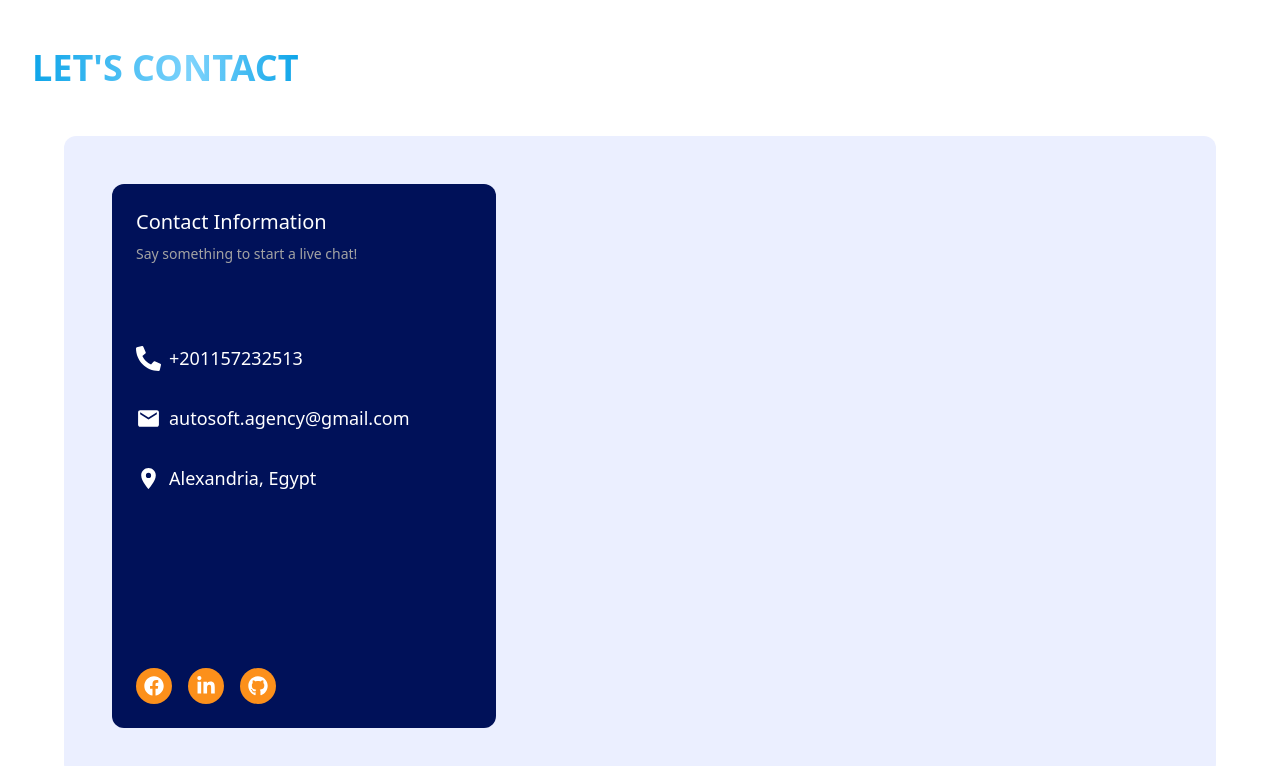
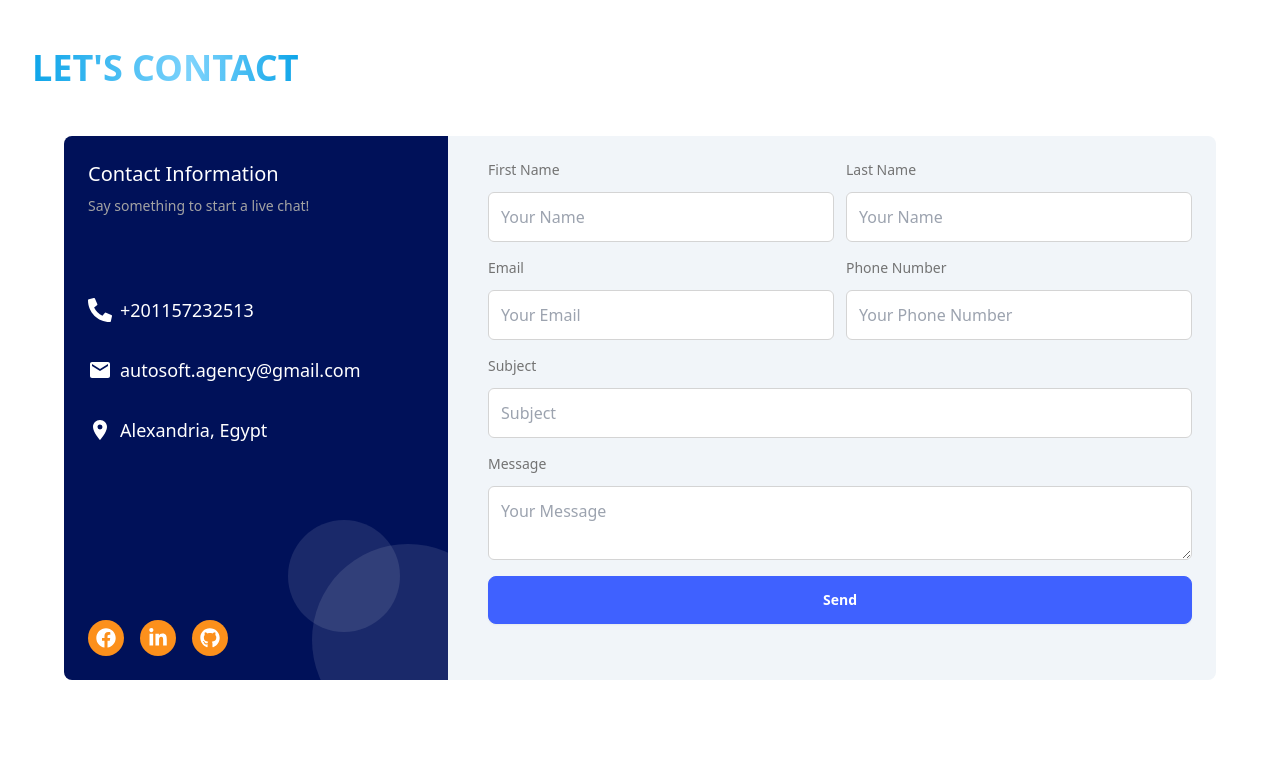
Before and after one commit to autosoft-agency/autosoft-portofolio, a React (Vite) app in the folder frontend/: page /contact in a window 1280 px wide. Shown: the part 520-1286 px from the top of the page. Built offline with nearby package versions, Linux system fonts and the light colour scheme.

Commit message:
new updates

```diff
--- a/frontend/package.json
+++ b/frontend/package.json
@@ -10,12 +10,14 @@
     "preview": "vite preview"
   },
   "dependencies": {
+    "formik": "^2.4.6",
     "frontend": "file:",
     "react": "^18.3.1",
     "react-dom": "^18.3.1",
     "react-icons": "^5.3.0",
     "react-router-dom": "^7.0.1",
-    "swiper": "^11.1.15"
+    "swiper": "^11.1.15",
+    "yup": "^1.6.1"
   },
   "devDependencies": {
     "@eslint/js": "^9.15.0",
--- a/frontend/src/components/Body.jsx
+++ b/frontend/src/components/Body.jsx
@@ -2,7 +2,7 @@ import React from 'react'
 
 function Body({children, className, ...props}) {
   return (
-    <div className={`px-8 pt-16 pb-24 ${className}`} {...props}>
+    <div className={`sm:px-8 pt-16 pb-24 px-3 ${className}`} {...props}>
         {children}
     </div>
   )
--- /dev/null
+++ b/frontend/src/components/ContactForm.jsx
@@ -0,0 +1,109 @@
+import { Form, Formik } from 'formik'
+import React, { useCallback } from 'react'
+import {FormControl, FormRow} from './UI/FormControl'
+import * as Yup from 'yup';
+const validationScema = Yup.object().shape({
+    firstname: Yup.string().required('Name is required'),
+    lastname: Yup.string().required('Name is required'),
+    email: Yup.string().email('Invalid email').required('Email is required'),
+    phone: Yup.string().matches(/^[0-9]{11}$/, 'Invalid phone number').required('Phone is required'),
+    subject: Yup.string().required('Subject is required'),
+    message: Yup.string().required('Message is required'),
+})
+const initialValues = {
+    firstname: '',
+    lastname: '',
+    email: '',
+    phone: '',
+    subject: '',
+    message: '',
+}
+function ContactForm() {
+    const handleSubmit = useCallback((values) => {
+        console.log(values)
+    }, [])
+    return (
+        <Formik
+            initialValues={initialValues}
+            onSubmit={handleSubmit}
+            validationSchema={validationScema}
+        >
+            {({ errors, touched }) => (
+                <Form className='flex flex-col gap-4'>
+                    <FormRow>
+                        <FormControl>
+                            <FormControl.Label htmlFor='firstname'>First Name</FormControl.Label>
+                            <FormControl.Input
+                                id='firstname'
+                                className={`${errors.firstname && touched.firstname ? 'border-red-500' : ''}`}
+                                name='firstname'
+                                type='text'
+                                placeholder='Your Name'
+                            />
+                            {errors.firstname && touched.firstname && <p className='text-red-500 text-sm'>{errors.firstname}</p>}
+                        </FormControl>
+                        <FormControl>
+                            <FormControl.Label htmlFor='lastname'>Last Name</FormControl.Label>
+                            <FormControl.Input
+                                id='lastname'
+                                className={`${errors.lastname && touched.lastname ? 'border-red-500' : ''}`}
+                                name='lastname'
+                                type='text'
+                                placeholder='Your Name'
+                            />
+                            {errors.lastname && touched.lastname && <p className='text-red-500 text-sm'>{errors.lastname}</p>}
+                        </FormControl>
+                    </FormRow>
+                    <FormRow>
+                        <FormControl>
+                            <FormControl.Label htmlFor='email'>Email</FormControl.Label>
+                            <FormControl.Input
+                                id='email'
+                                name='email'
+                                type='email'
+                                className={`${errors.email && touched.email ? 'border-red-500' : ''}`}
+                                placeholder='Your Email'
+                            />
+                            {errors.email && touched.email && <p className='text-red-500 text-sm'>{errors.email}</p>}
+                        </FormControl>
+                        <FormControl>
+                            <FormControl.Label htmlFor='phone'>Phone Number</FormControl.Label>
+                            <FormControl.Input
+                                id='phone'
+                                className={`${errors.phone && touched.phone ? 'border-red-500' : ''}`}
+                                name='phone'
+                                type='text'
+                                placeholder='Your Phone Number'
+                            />
+                            {errors.phone && touched.phone && <p className='text-red-500 text-sm'>{errors.phone}</p>}
+                        </FormControl>
+                    </FormRow>
+                    <FormControl>
+                        <FormControl.Label htmlFor='subject'>Subject</FormControl.Label>
+                        <FormControl.Input
+                            id='subject'
+                            name='subject'
+                            type='text'
+                            className={`${errors.subject && touched.subject ? 'border-red-500' : ''}`}
+                            placeholder='Subject'
+                        />
+                        {errors.subject && touched.subject && <p className='text-red-500 text-sm'>{errors.subject}</p>}
+                    </FormControl>
+                    <FormControl>
+                        <FormControl.Label htmlFor='message'>Message</FormControl.Label>
+                        <FormControl.Textarea
+                            id='message'
+                            name='message'
+                            className={`${errors.message && touched.message ? 'border-red-500' : ''}`}
+                            placeholder='Your Message'
+                        />
+                        {errors.message && touched.message && <p className='text-red-500 text-sm'>{errors.message}</p>}
+                    </FormControl>
+                    <button type='submit' className='btn btn-primary'>Send</button>
+                </Form>
+            )}
+        </Formik>
+    )
+}
+
+export default ContactForm
--- /dev/null
+++ b/frontend/src/components/ContactsCard.jsx
@@ -0,0 +1,30 @@
+import React from 'react'
+import { FaFacebook, FaGithub, FaLinkedinIn } from 'react-icons/fa'
+
+function ContactsCard({ contacts, className, ...props }) {
+    return (
+        <div id='contacts-banner' className='relative overflow-hidden w-full lg:max-w-96 p-6 text-white bg-primary-10 flex flex-col lg:gap-44 gap-24' {...props}>
+            <div id='contacts-banner-heading' className='flex flex-col lg:gap-20 gap-12'>
+                <div>
+                    <h3 className='text-xl'>Contact Information</h3>
+                    <p className='text-neutral-400 text-sm mt-2'>Say something to start a live chat!</p>
+                </div>
+                <div id='contacts-banner-info' className='flex flex-col lg:gap-8 gap-4'>
+                    {contacts.map((contact) => (
+                        <div key={contact.text} className='flex flex-wrap sm:items-center text-lg max-sm:text-sm gap-2'>
+                            <contact.icon className='text-xl sm:text-2xl' />
+                            <p className=''>{contact.text}</p>
+                        </div>
+                    ))}
+                </div>
+            </div>
+            <div id='contacts-banner-icons' className='flex gap-4 z-10'>
+                <a className='p-2 rounded-full bg-accent-70 hover:bg-primary transition-colors' href=""><FaFacebook size={20} /></a>
+                <a className='p-2 rounded-full bg-accent-70 hover:bg-primary transition-colors' href=""><FaLinkedinIn size={20} /></a>
+                <a className='p-2 rounded-full bg-accent-70 hover:bg-primary transition-colors' href=""><FaGithub size={20} /></a>
+            </div>
+        </div>
+    )
+}
+
+export default ContactsCard
--- /dev/null
+++ b/frontend/src/components/UI/FormControl.jsx
@@ -0,0 +1,50 @@
+import React from 'react'
+import { Field } from 'formik'
+import { Form } from 'react-router-dom'
+function FormControl({ children, className = '', ...props }) {
+  return (
+    <div className={`${className} flex flex-col gap-3 w-full`} {...props}>
+      {children}
+    </div>
+  )
+}
+
+FormControl.Label = function Label({ children, className = '', htmlFor, ...props }) {
+  return (
+    <label htmlFor={htmlFor} className={`text-neutral-500 text-sm ${className}`} {...props}>
+      {children}
+    </label>
+  )
+}
+
+FormControl.Input = function Input({ className = '',type = 'text',id, ...props }) {
+  return (
+    <Field
+      id={id}
+      as="input"
+      type={type}
+      className={`p-3 border border-neutral-300 rounded-md focus:outline-none focus:border-primary ${className}`}
+      {...props}
+    />
+  )
+}
+
+FormControl.Textarea = function Textarea({ className = '', ...props }) {
+  return (
+    <Field
+      as="textarea"
+      className={`p-3 border border-neutral-300 rounded-md focus:outline-none focus:border-primary ${className}`}
+      {...props}
+    />
+  )
+}
+
+const FormRow = ({ children, className = '', ...props }) => {
+  return (
+    <div className={`flex max-lg:flex-col gap-2 md:gap-3 ${className}`} {...props}>
+      {children}
+    </div>
+  )
+}
+
+export { FormControl, FormRow }
--- a/frontend/src/components/UI/Input.jsx
+++ /dev/null
@@ -1,9 +0,0 @@
-import React from 'react'
-
-function Input() {
-  return (
-    <div>Input</div>
-  )
-}
-
-export default Input
--- a/frontend/src/index.css
+++ b/frontend/src/index.css
@@ -7,3 +7,15 @@
   align-items: start;
   padding: 0;
 }
+
+#contacts-banner::after {
+  content: "";
+  @apply absolute -bottom-14 -right-14 w-48 h-48 rounded-full bg-white/10;
+
+}
+
+#contacts-banner::before {
+  content: "";
+  @apply absolute bottom-12 right-12 w-28 h-28 rounded-full bg-white/10;
+
+}
--- a/frontend/src/pages/ContactPage.jsx
+++ b/frontend/src/pages/ContactPage.jsx
@@ -1,10 +1,10 @@
 import React from 'react'
 import Heading from '../components/Heading'
 import contactBg from '../assets/contact-bg.jpg';
-import Header from '../components/homepage/heroSection/Header';
 import Body from '../components/Body';
 import { contacts } from '../components/layouts/Footer';
-import { FaFacebook, FaGithub, FaLinkedinIn } from 'react-icons/fa';
+import ContactsCard from '../components/ContactsCard';
+import ContactForm from '../components/ContactForm';
 const ContactPage = () => {
   return (
     <div>
@@ -14,29 +14,12 @@ const ContactPage = () => {
         subtitle="Comprehensive Web Development Services to Build, Enhance, and Transform Your Online Presence"
         />
       <Body className='flex flex-col gap-12'>
-        <h1 className='uppercase text-4xl font-bold bg-gradient-to-r from-sky-500 via-sky-300 via-60% to-sky-500 w-max bg-clip-text text-transparent'>Let's Contact</h1>
-        <div className='px-8'>
-          <div className='bg-primary bg-opacity-10 p-12 rounded-xl'>
-            <div className='w-full max-w-96 p-6 text-white bg-primary-10 flex flex-col gap-44 rounded-xl'>
-              <div id='contacts-banner-heading' className='flex flex-col gap-20'>
-                <div>
-                  <h3 className='text-xl'>Contact Information</h3>
-                  <p className='text-neutral-400 text-sm mt-2'>Say something to start a live chat!</p>
-                </div>
-                <div id='contacts-banner-info' className='flex flex-col gap-8'>
-                {contacts.map((contact)=>(
-                  <div key={contact.text} className='flex items-center text-lg gap-2'>
-                    <contact.icon size={25} />
-                    <p className=''>{contact.text}</p>
-                  </div>
-                ))}
-                </div>
-              </div>
-              <div id='contacts-banner-icons' className='flex gap-4'>
-                <a className='p-2 rounded-full bg-accent-70 hover:bg-primary transition-colors' href=""><FaFacebook size={20}/></a>
-                <a className='p-2 rounded-full bg-accent-70 hover:bg-primary transition-colors' href=""><FaLinkedinIn size={20}/></a>
-                <a className='p-2 rounded-full bg-accent-70 hover:bg-primary transition-colors' href=""><FaGithub size={20}/></a>
-              </div>
+        <h1 className='uppercase sm:text-4xl text-2xl font-bold bg-gradient-to-r from-sky-500 via-sky-300 via-60% to-sky-500 w-max bg-clip-text text-transparent'>Let's Contact</h1>
+        <div className='sm:px-8'>
+          <div className='bg-slate-100 overflow-hidden rounded-lg flex max-lg:flex-col gap-4'>
+            <ContactsCard contacts={contacts} />
+            <div className='flex-1 p-6'>
+              <ContactForm />
             </div>
           </div>
         </div>
```
Also changed, not shown: 1 other file (tests, documents, lock files or other folders).
